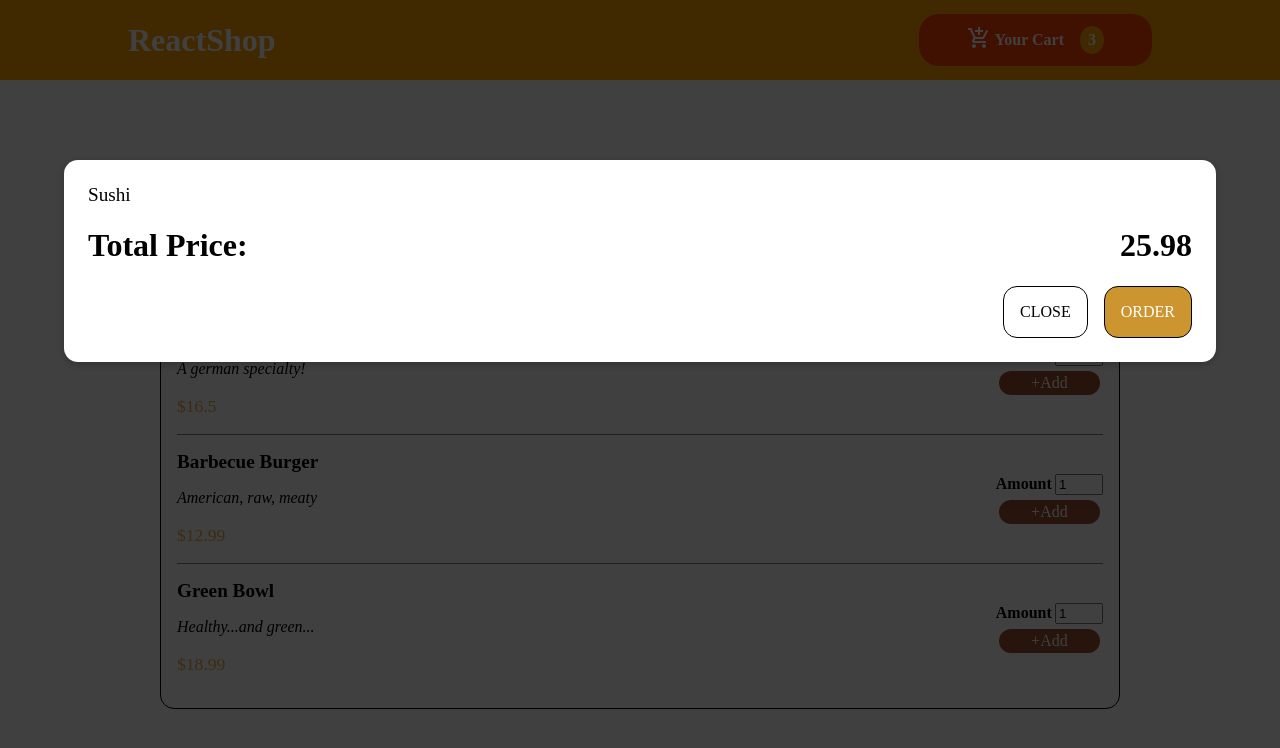
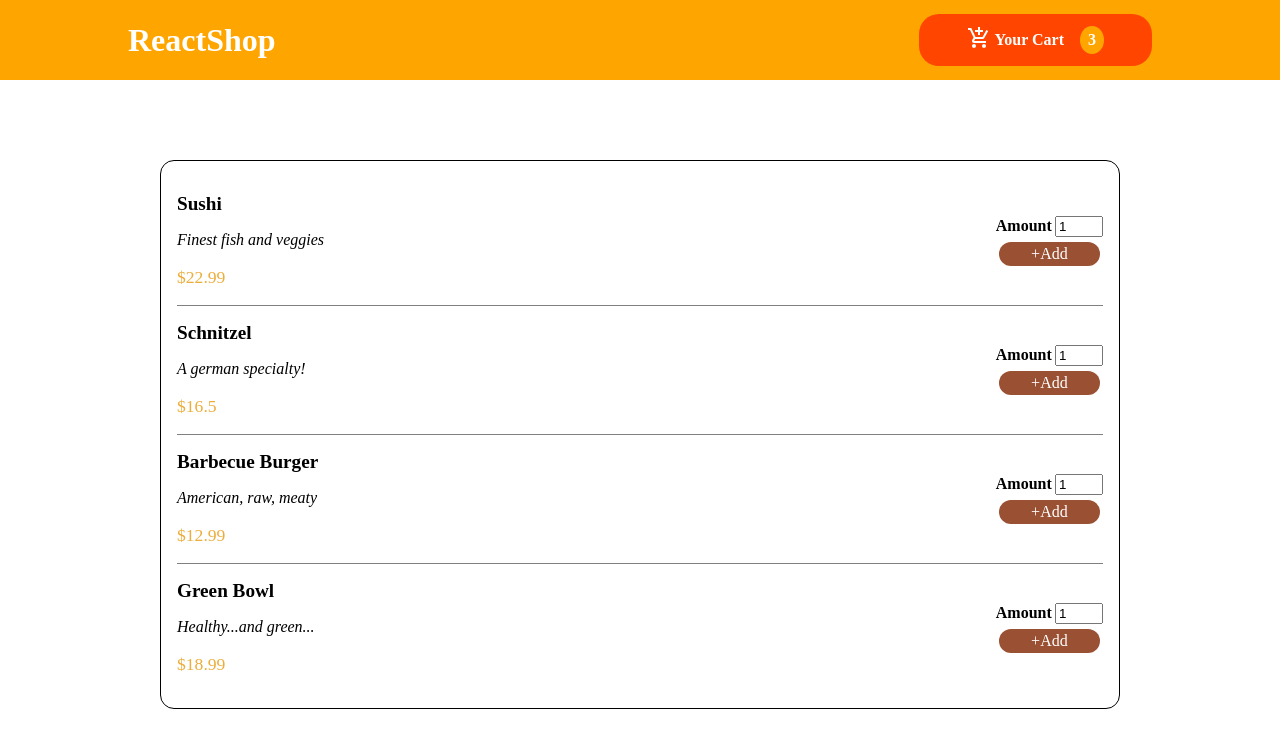
Before and after one commit to dobidugi/react-shop, a React (Create React App) app: page / in a window 1280 px wide. Shown: the top 748 px of the page. Built offline with nearby package versions, Linux system fonts and the light colour scheme.

Commit message:
장바구니 Modal State제어

```diff
--- a/src/App.js
+++ b/src/App.js
@@ -1,13 +1,22 @@
 import Cart from "components/Cart/Cart";
 import ItemList from "components/Items/ItemList";
-import React from "react";
+import React, { useState } from "react";
 import Header from "./components/Layout/Header/Header";
 
 function App() {
+    const [cartIsShown, setCartIsShown] = useState(false);
+
+    const onShowCart = () => {
+        setCartIsShown(true);
+    };
+
+    const onCloseCart = () => {
+        setCartIsShown(false);
+    };
     return (
         <React.Fragment>
-            <Cart />
-            <Header />
+            {cartIsShown && <Cart onClose={onCloseCart}/>}
+            <Header onShowCart={onShowCart}/>
             <ItemList />
         </React.Fragment>
     );
--- a/src/components/Cart/Cart.jsx
+++ b/src/components/Cart/Cart.jsx
@@ -1,7 +1,8 @@
 import React from "react";
 import classes from "./Cart.module.css";
 import Modal from "../UI/Modal";
-function Cart() {
+function Cart(props) {
+    const { onClose } = props;
     const DUMY_CARTLIST = [
         { id: "c1", name: "Sushi", amount: 2, price: 12.99 }
     ];
@@ -9,7 +10,7 @@ function Cart() {
     DUMY_CARTLIST.forEach(item => price += (item.amount * item.price));
     const newCartList = DUMY_CARTLIST.map(item => <li className={classes["cart-item"]} key={item.id}>{item.name}</li>);
     return (
-        <Modal className={classes["modal__inner"]}>
+        <Modal onClose={onClose} className={classes["modal__inner"]}>
             <ul className={classes["cart-list"]}>
                 {newCartList}
             </ul>
@@ -18,7 +19,7 @@ function Cart() {
                 <h1>{price}</h1>
             </div>
             <div className={classes.button}>
-                <button>CLOSE</button>
+                <button onClick={onClose}>CLOSE</button>
                 <button>ORDER</button>
             </div>
         </Modal>
--- a/src/components/Layout/Header/Header.jsx
+++ b/src/components/Layout/Header/Header.jsx
@@ -2,10 +2,11 @@ import React from "react";
 import classes from "./Header.module.css";
 import HeaderCartButton from "./HeaderCartButton";
 function Header(props) {
+    const { onShowCart } = props;
     return (
         <header className={classes.header}>
             <h1>ReactShop</h1>
-            <HeaderCartButton />
+            <HeaderCartButton onClick={onShowCart}/>
         </header>
     );
 }
--- a/src/components/Layout/Header/HeaderCartButton.jsx
+++ b/src/components/Layout/Header/HeaderCartButton.jsx
@@ -1,9 +1,9 @@
 import React from "react";
 import AddShoppingCartIcon from "@mui/icons-material/AddShoppingCart";
 import classes from "./HeaderCartButton.module.css";
-function HeaderCartButton() {
+function HeaderCartButton(props) {
     return (
-        <button className={classes.button}>
+        <button {...props} className={classes.button}>
             <span className={classes.icon}><AddShoppingCartIcon /></span>
             <span>Your Cart</span>
             <span className={classes.count}>3</span>
--- a/src/components/UI/Modal.jsx
+++ b/src/components/UI/Modal.jsx
@@ -2,8 +2,8 @@ import React from "react";
 import ReactDOM from "react-dom";
 import classes from "./Modal.module.css";
 
-const Backdrop = () => {
-    return <div className={classes.backdrop}></div>;
+const Backdrop = (props) => {
+    return <div {...props} className={classes.backdrop}></div>;
 };
 
 const ModalOverlay = (props) => {
@@ -19,7 +19,7 @@ const portalElement = document.getElementById("overlays");
 function Modal(props) {
     return (
         <React.Fragment>
-            {ReactDOM.createPortal(<Backdrop />, portalElement)}
+            {ReactDOM.createPortal(<Backdrop onClick={props.onClose}/>, portalElement)}
             {ReactDOM.createPortal(
                 <ModalOverlay className={props.className}>{props.children}</ModalOverlay>,
                 portalElement
```
